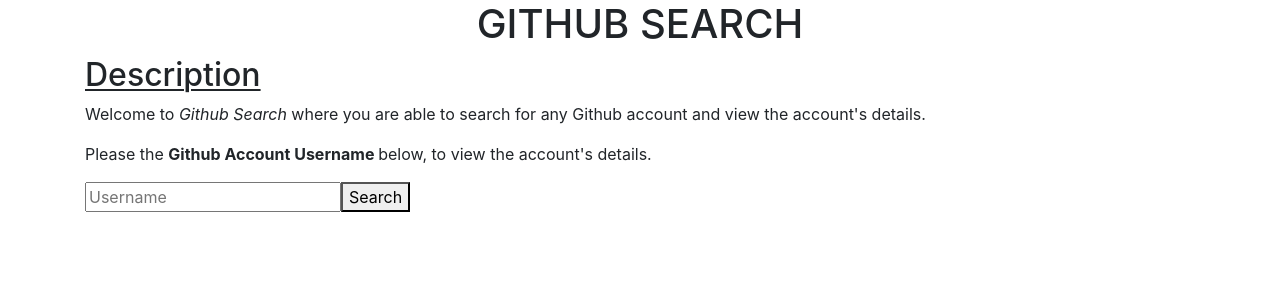
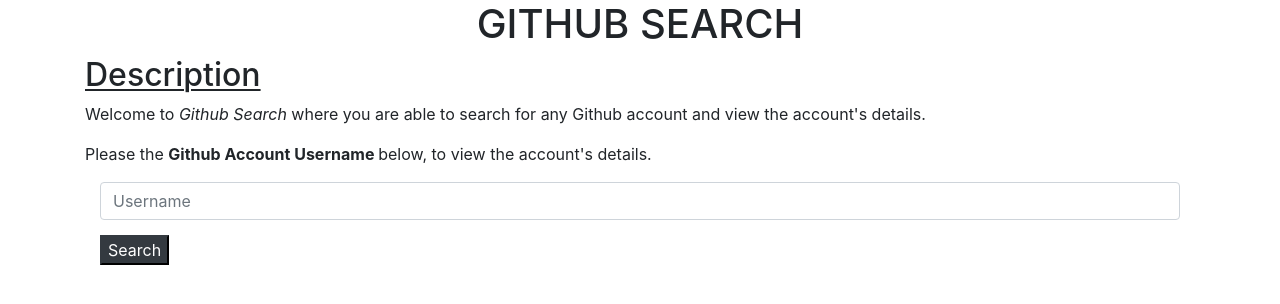
Before and after one commit to Alvin-21/github-search, an Angular app: page / in a window 1280 px wide. Shown: the top 304 px of the page. Built offline with nearby package versions, Linux system fonts and the light colour scheme.

Commit message:
Add css styling.

```diff
--- a/src/app/search-bar/search-bar.component.css
+++ b/src/app/search-bar/search-bar.component.css
@@ -0,0 +1,3 @@
+button {
+    margin-top: 15px;
+}
--- a/src/app/search-bar/search-bar.component.html
+++ b/src/app/search-bar/search-bar.component.html
@@ -1,8 +1,8 @@
-<div>
+<div class="container">
     <form (ngSubmit)="findAccountInfo()" #searchBarForm="ngForm">
-        <div>
-            <input type="text" [(ngModel)]="username" name="username" id="username" placeholder="Username" required>
-            <button type="submit">Search</button>
+        <div class="form-group">
+            <input type="text" class="form-control" [(ngModel)]="username" name="username" id="username" placeholder="Username" required>
+            <button class="btn-dark" type="submit">Search</button>
         </div>
     </form>
     <div *ngIf="accountDetails">
```
